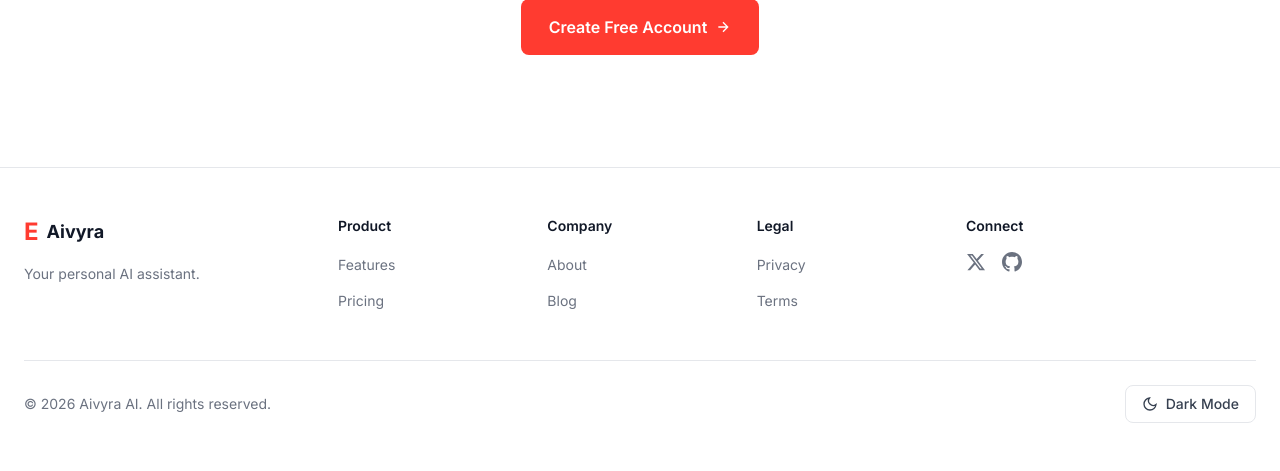
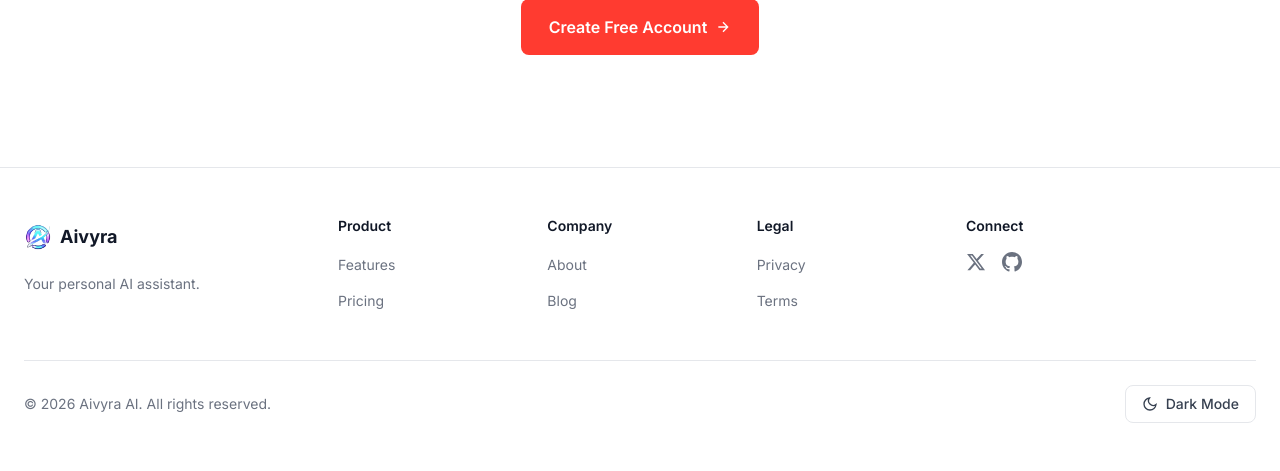
Before and after one commit to uxlabspk/Elara, a PHP site: page / in a window 1280 px wide. Shown: the part 4987-5458 px from the top of the page. Run offline with PHP 8.4, Linux system fonts and the light colour scheme; some libraries are stand-ins or nearby versions.

Commit message:
Refactor code structure for improved readability and maintainability

```diff
--- a/about-us.php
+++ b/about-us.php
@@ -58,7 +58,7 @@ $theme = ($settings['theme'] ?? 'light') == 'dark' ? 'dark' : 'light';
     <nav class="fixed top-0 left-0 right-0 z-50 bg-white dark:bg-gray-950 border-b border-gray-200 dark:border-gray-800">
         <div class="container mx-auto px-6 py-4 flex items-center justify-between">
             <a href="/" class="flex items-center gap-2 no-underline">
-                <span class="text-2xl font-bold text-swiss-red">E</span>
+                <img src="/assets/images/logo.png" alt="aivyra logo" class="w-7" />
                 <span class="font-bold text-lg text-gray-900 dark:text-gray-50">Aivyra</span>
             </a>
 
@@ -304,7 +304,7 @@ $theme = ($settings['theme'] ?? 'light') == 'dark' ? 'dark' : 'light';
         <div class="grid grid-cols-12 gap-6">
             <div class="col-span-12 md:col-span-3">
                 <a href="/" class="flex items-center gap-2 no-underline mb-4">
-                    <span class="text-2xl font-bold text-swiss-red">E</span>
+                    <img src="/assets/images/logo.png" alt="aivyra logo" class="w-7" />
                     <span class="font-bold text-lg text-gray-900 dark:text-gray-50">Aivyra</span>
                 </a>
                 <p class="text-sm text-gray-500 dark:text-gray-400">Your personal AI assistant.</p>
--- a/app/index.php
+++ b/app/index.php
@@ -186,7 +186,8 @@
 
             <!-- Logo + collapse toggle -->
             <div class="flex items-center gap-2.5 px-4 pt-[18px] pb-3">
-                <div class="w-[30px] h-[30px] rounded-lg flex items-center justify-center text-white font-bold text-[17px] flex-shrink-0" style="background:var(--accent)">E</div>
+                <!-- <div class="w-[30px] h-[30px] rounded-lg flex items-center justify-center text-white font-bold text-[17px] flex-shrink-0" style="background:var(--accent)">E</div> -->
+                <img src="../assets/images/logo.png" alt="aivyra logo" class="w-7" />
                 <span class="font-bold text-[15px] tracking-tight dark:text-gray-100 flex-1">Aivyra</span>
                 <!-- Desktop collapse button -->
                 <button onclick="toggleSidebar()" id="collapse-btn"
--- a/contact-us.php
+++ b/contact-us.php
@@ -58,7 +58,7 @@ $theme = ($settings['theme'] ?? 'light') == 'dark' ? 'dark' : 'light';
     <nav class="fixed top-0 left-0 right-0 z-50 bg-white dark:bg-gray-950 border-b border-gray-200 dark:border-gray-800">
         <div class="container mx-auto px-6 py-4 flex items-center justify-between">
             <a href="/" class="flex items-center gap-2 no-underline">
-                <span class="text-2xl font-bold text-swiss-red">E</span>
+                <img src="/assets/images/logo.png" alt="aivyra logo" class="w-7" />
                 <span class="font-bold text-lg text-gray-900 dark:text-gray-50">Aivyra</span>
             </a>
 
@@ -304,7 +304,7 @@ $theme = ($settings['theme'] ?? 'light') == 'dark' ? 'dark' : 'light';
         <div class="grid grid-cols-12 gap-6">
             <div class="col-span-12 md:col-span-3">
                 <a href="/" class="flex items-center gap-2 no-underline mb-4">
-                    <span class="text-2xl font-bold text-swiss-red">E</span>
+                    <img src="/assets/images/logo.png" alt="aivyra logo" class="w-7" />
                     <span class="font-bold text-lg text-gray-900 dark:text-gray-50">Aivyra</span>
                 </a>
                 <p class="text-sm text-gray-500 dark:text-gray-400">Your personal AI assistant.</p>
--- a/features.php
+++ b/features.php
@@ -58,7 +58,7 @@ $theme = ($settings['theme'] ?? 'light') == 'dark' ? 'dark' : 'light';
     <nav class="fixed top-0 left-0 right-0 z-50 bg-white dark:bg-gray-950 border-b border-gray-200 dark:border-gray-800">
         <div class="container mx-auto px-6 py-4 flex items-center justify-between">
             <a href="/" class="flex items-center gap-2 no-underline">
-                <span class="text-2xl font-bold text-swiss-red">E</span>
+                <img src="../assets/images/logo.png" alt="aivyra logo" class="w-7" />
                 <span class="font-bold text-lg text-gray-900 dark:text-gray-50">Aivyra</span>
             </a>
 
@@ -373,7 +373,7 @@ $theme = ($settings['theme'] ?? 'light') == 'dark' ? 'dark' : 'light';
         <div class="grid grid-cols-12 gap-6">
             <div class="col-span-12 md:col-span-3">
                 <a href="/" class="flex items-center gap-2 no-underline mb-4">
-                    <span class="text-2xl font-bold text-swiss-red">E</span>
+                    <img src="../assets/images/logo.png" alt="aivyra logo" class="w-7" />
                     <span class="font-bold text-lg text-gray-900 dark:text-gray-50">Aivyra</span>
                 </a>
                 <p class="text-sm text-gray-500 dark:text-gray-400">Your personal AI assistant.</p>
--- a/index.php
+++ b/index.php
@@ -79,8 +79,8 @@ if ($uri === '/' || $uri === '' || $uri === '/index.php') {
     <!-- Navigation -->
     <nav class="fixed top-0 left-0 right-0 z-50 bg-white dark:bg-gray-950 border-b border-gray-200 dark:border-gray-800">
         <div class="container mx-auto px-6 py-4 flex items-center justify-between">
-            <a href="#" class="flex items-center gap-2 no-underline">
-                <span class="text-2xl font-bold text-swiss-red">E</span>
+            <a href="/" class="flex items-center gap-2 no-underline">
+                <img src="/assets/images/logo.png" alt="aivyra logo" class="w-7" />
                 <span class="font-bold text-lg text-gray-900 dark:text-gray-50">Aivyra</span>
             </a>
 
@@ -510,7 +510,7 @@ if ($uri === '/' || $uri === '' || $uri === '/index.php') {
         <div class="grid grid-cols-12 gap-6">
             <div class="col-span-12 md:col-span-3">
                 <a href="#" class="flex items-center gap-2 no-underline mb-4">
-                    <span class="text-2xl font-bold text-swiss-red">E</span>
+                    <img src="/assets/images/logo.png" alt="aivyra logo" class="w-7" />
                     <span class="font-bold text-lg text-gray-900 dark:text-gray-50">Aivyra</span>
                 </a>
                 <p class="text-sm text-gray-500 dark:text-gray-400">Your personal AI assistant.</p>
--- a/pricing.php
+++ b/pricing.php
@@ -58,7 +58,7 @@ $theme = ($settings['theme'] ?? 'light') == 'dark' ? 'dark' : 'light';
     <nav class="fixed top-0 left-0 right-0 z-50 bg-white dark:bg-gray-950 border-b border-gray-200 dark:border-gray-800">
         <div class="container mx-auto px-6 py-4 flex items-center justify-between">
             <a href="/" class="flex items-center gap-2 no-underline">
-                <span class="text-2xl font-bold text-swiss-red">E</span>
+                <img src="/assets/images/logo.png" alt="aivyra logo" class="w-7" />
                 <span class="font-bold text-lg text-gray-900 dark:text-gray-50">Aivyra</span>
             </a>
 
@@ -383,7 +383,7 @@ $theme = ($settings['theme'] ?? 'light') == 'dark' ? 'dark' : 'light';
         <div class="grid grid-cols-12 gap-6">
             <div class="col-span-12 md:col-span-3">
                 <a href="/" class="flex items-center gap-2 no-underline mb-4">
-                    <span class="text-2xl font-bold text-swiss-red">E</span>
+                    <img src="/assets/images/logo.png" alt="aivyra logo" class="w-7" />
                     <span class="font-bold text-lg text-gray-900 dark:text-gray-50">Aivyra</span>
                 </a>
                 <p class="text-sm text-gray-500 dark:text-gray-400">Your personal AI assistant.</p>
```
Also changed, not shown: assets/images/logo.png (added).
